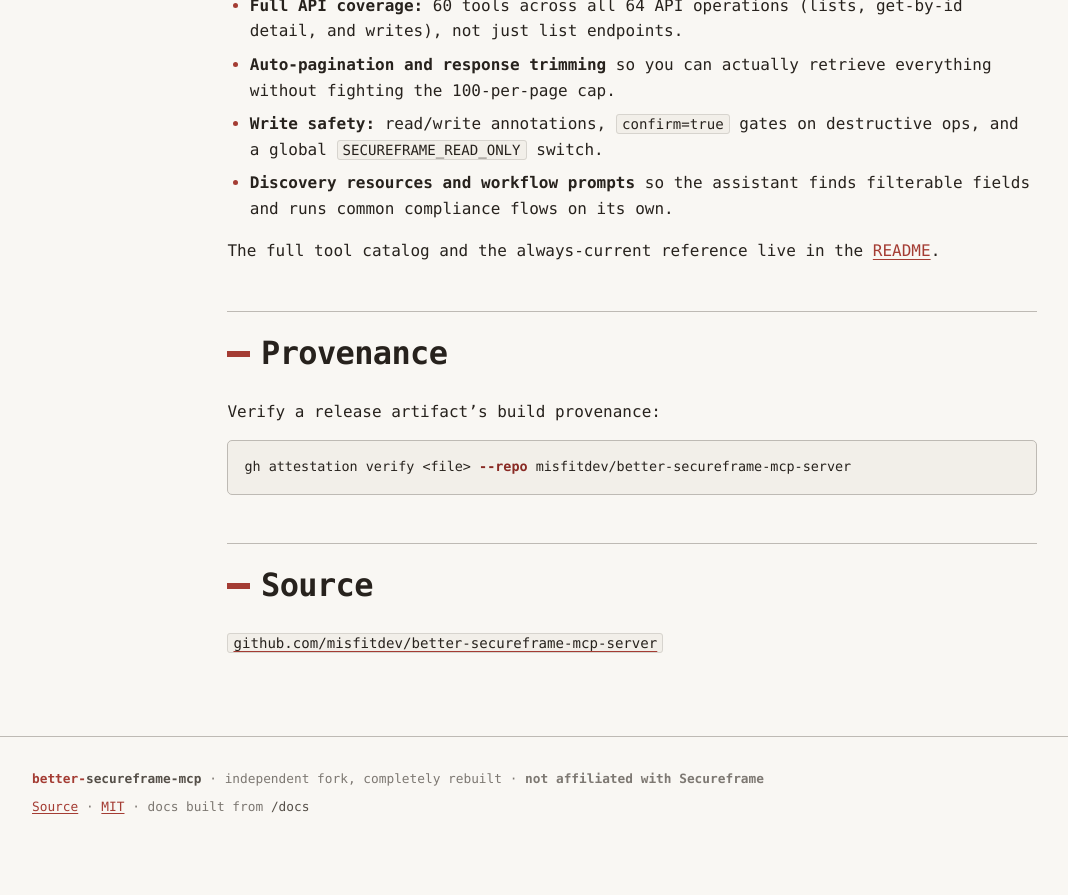
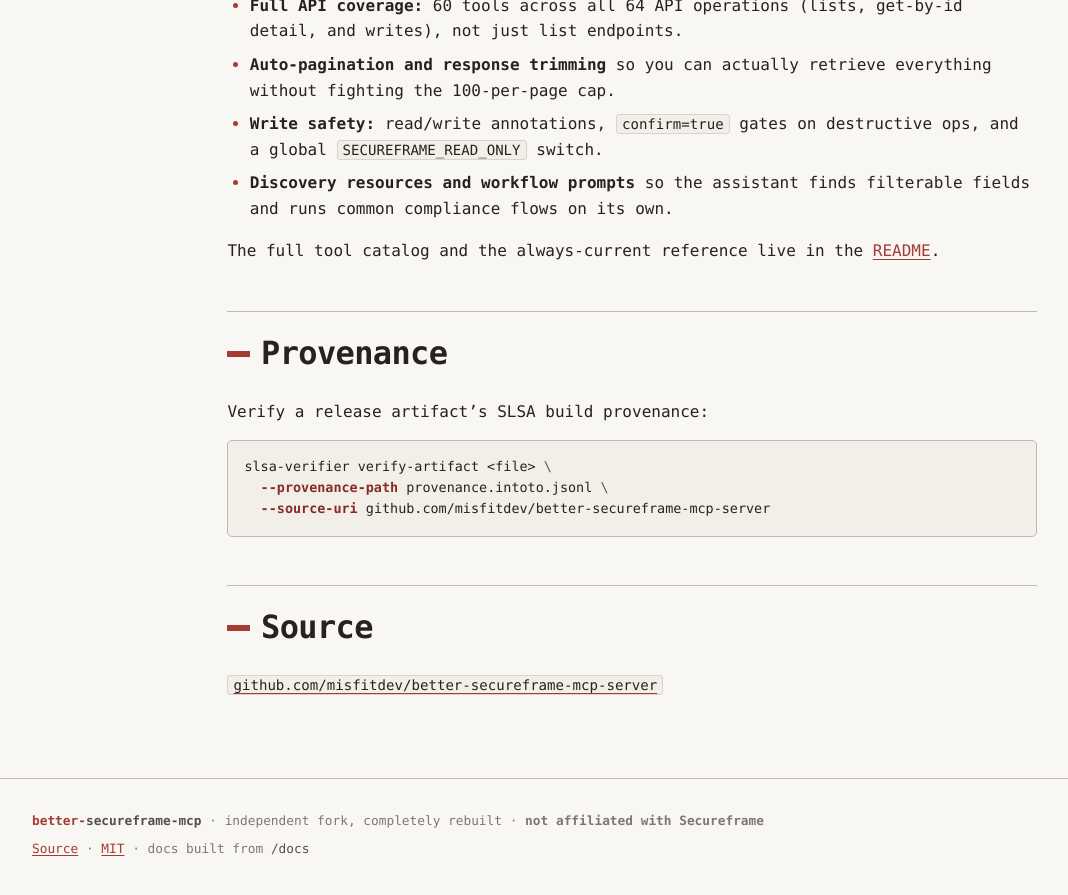
Before and after one commit to misfitdev/better-secureframe-mcp-server, a Jekyll site: the page built from docs/index.md, in a window 1280 px wide and 900 px high, scrolled down 2772 px. Shown: the top 895 px of the window, without its empty margins (8-1076 px from the left). Built offline with Jekyll 4.4.1, drawn with Linux system fonts in a browser that asks for light colours; some web fonts are replaced; before the commit the page ends 3630 px from its top, so only the background shows below that.

Commit message:
ci: SLSA Build L3 provenance via slsa-github-generator
Replace same-job actions/attest-build-provenance (L2) with the isolated
slsa-github-generator generic reusable workflow (@v2.1.0) so provenance is
generated in an environment the build job cannot tamper with (L3 isolation).
The generator is pinned to a semver tag by necessity (slsa-verifier verifies
the builder identity by ref). Docs/README updated to verify with
slsa-verifier verify-artifact instead of gh attestation verify.

````diff
--- a/docs/index.md
+++ b/docs/index.md
@@ -112,10 +112,12 @@
 
 ## Provenance
 
-Verify a release artifact's build provenance:
+Verify a release artifact's SLSA build provenance:
 
 ```bash
-gh attestation verify <file> --repo misfitdev/better-secureframe-mcp-server
+slsa-verifier verify-artifact <file> \
+  --provenance-path provenance.intoto.jsonl \
+  --source-uri github.com/misfitdev/better-secureframe-mcp-server
 ```
 
 ## Source
````
Also changed, not shown: .github/workflows/release.yml, README.md.
